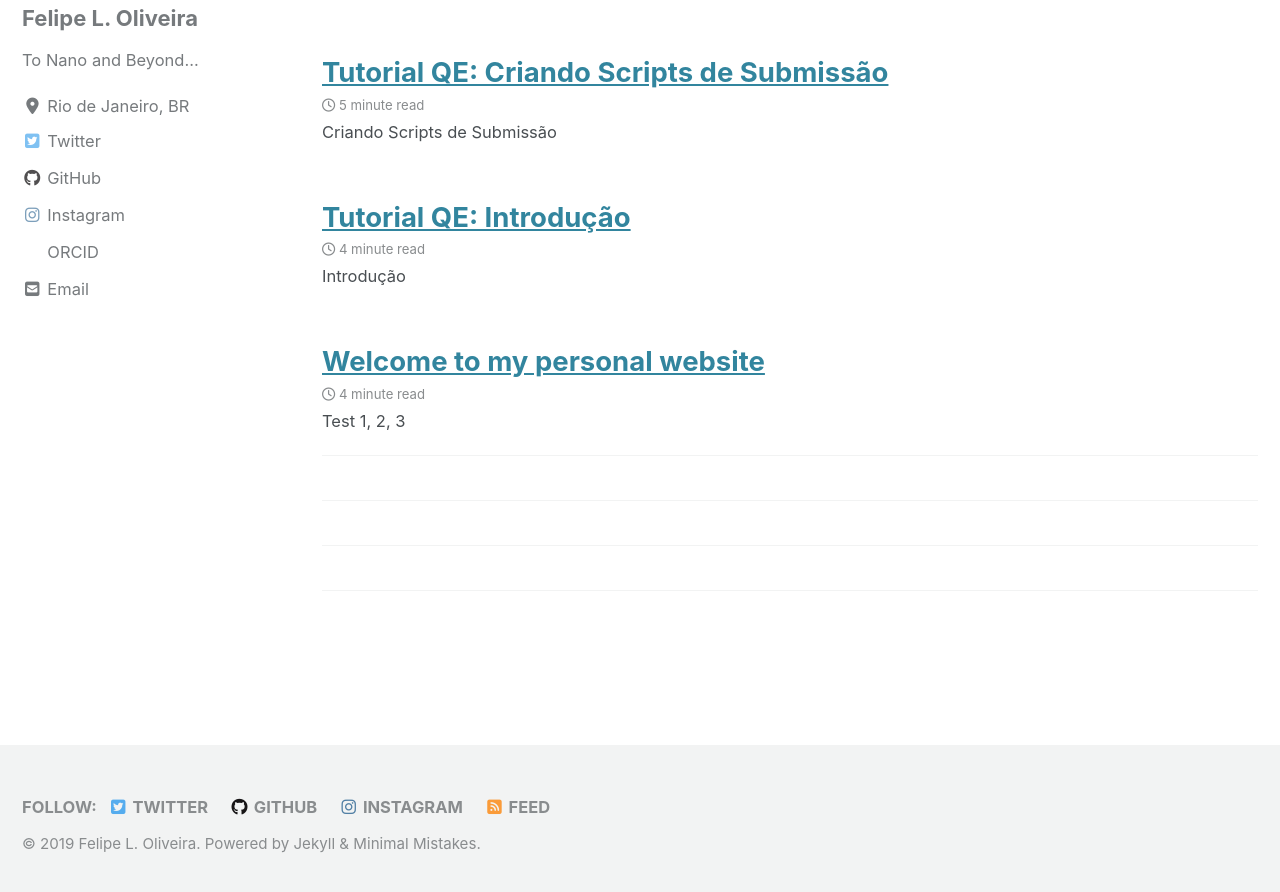
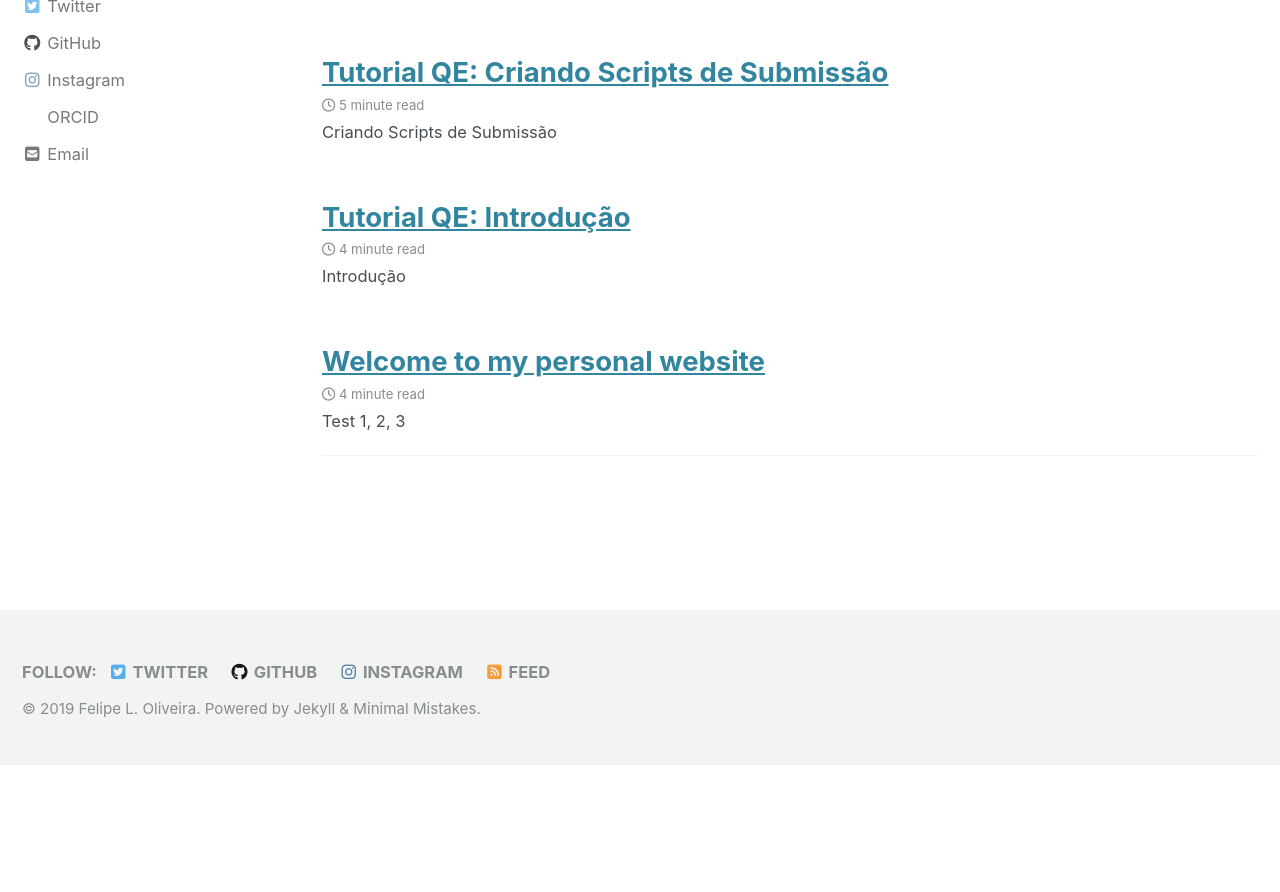
Before and after one commit to lipelopesoliveira/lipelopesoliveira.github.io, a Jekyll site: the page built from _pages/blog.md, in a window 1280 px wide and 900 px high, scrolled down 1184 px. Shown: the top 892 px of the window. Built offline with Jekyll 4.4.1, drawn with Linux system fonts in a browser that asks for light colours; cached includes are drawn as plain includes; nearby versions of some CDN libraries; after the commit the page ends 1949 px from its top, so only the background shows below that.

Commit message:
Update blog.md

```diff
--- a/_pages/blog.md
+++ b/_pages/blog.md
@@ -12,6 +12,3 @@ classes: wide
   {% include archive-single.html %}
 {% endfor %}
 {% include feature_row %}
-{% include feature_row id="feature_row2" type="left" %}
-{% include feature_row id="feature_row3" type="right" %}
-{% include feature_row id="feature_row4" type="center" %}
```
